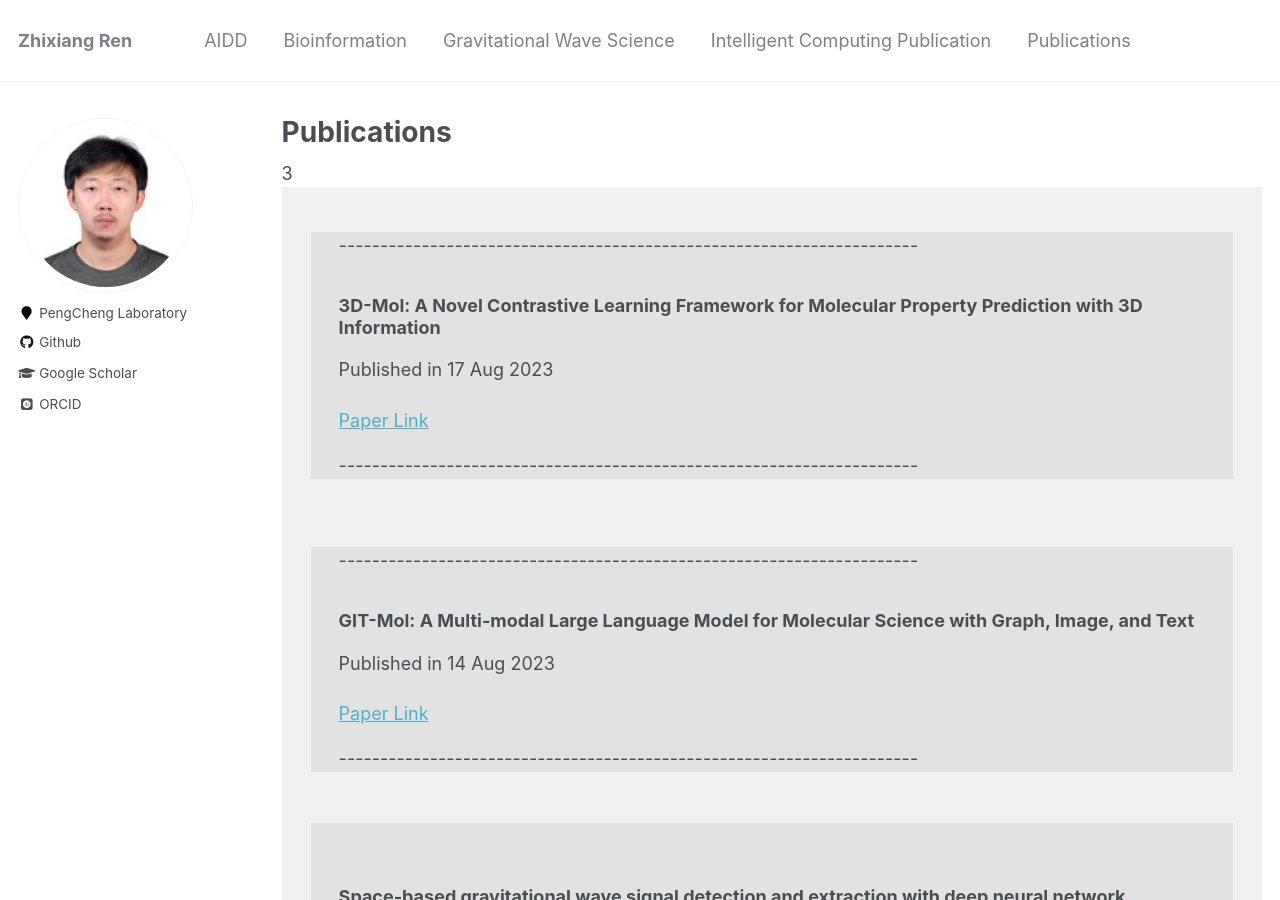
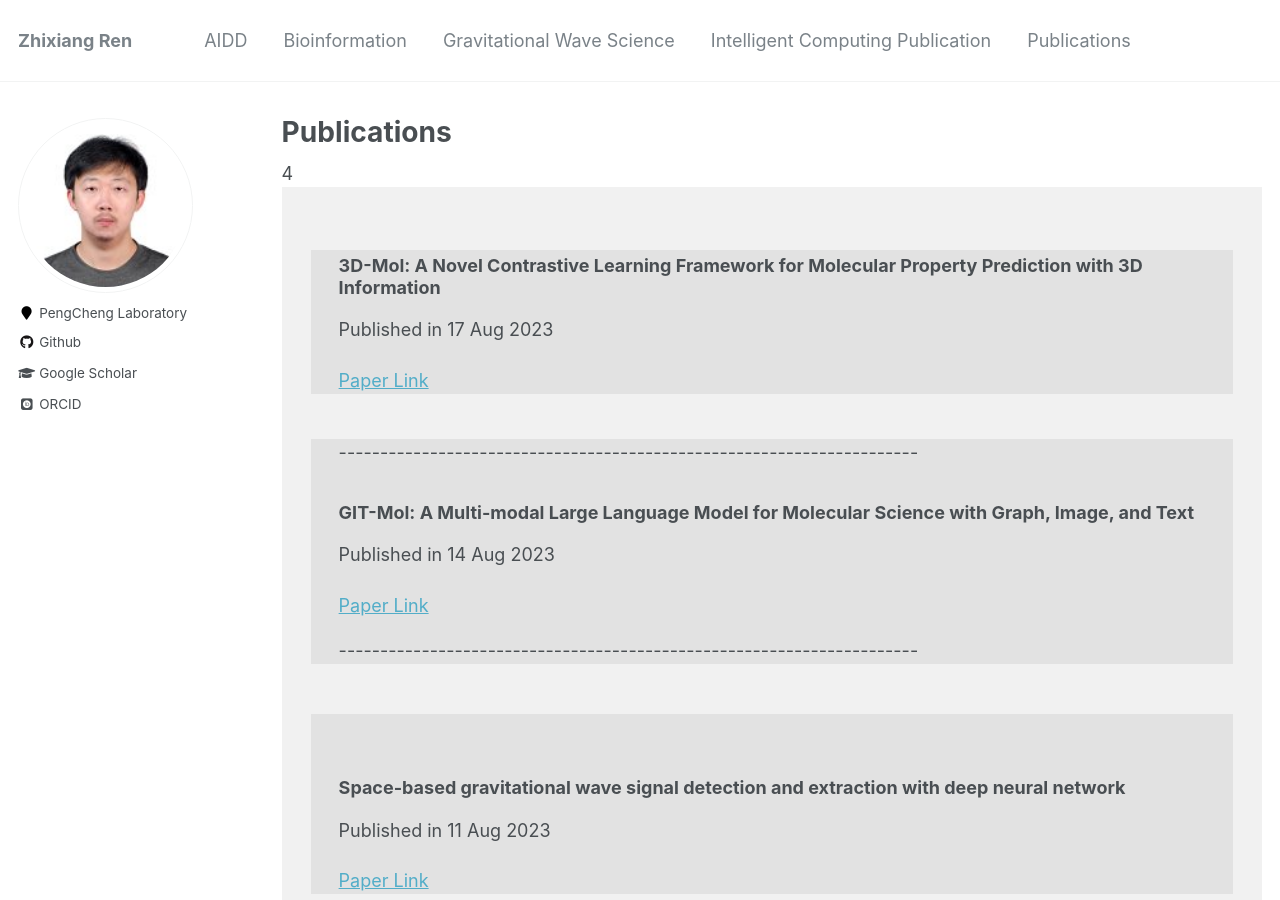
Before and after one commit to zhixiang-ren/zhixiang-ren.github.io, a Jekyll site: the page built from _pages/publications.html, in a window 1280 px wide and 900 px high. Built offline with Jekyll 4.4.1, drawn with Linux system fonts in a browser that asks for light colours; some web fonts are replaced.

Commit message:
Update publications.html

```diff
--- a/_pages/publications.html
+++ b/_pages/publications.html
@@ -4,16 +4,14 @@ title: "Publications"
 permalink: /publications/
 author_profile: true
 ---
-3
+4
 <div style="width: 100%;padding-left: 3%;padding-right: 3%;background-color: rgb(241, 241, 241);">
 </br>
 <div style="width: 100%;padding-left: 3%;padding-right: 3%;background-color: rgb(226, 226, 226);">
-<p style="text-align:justify">----------------------------------------------------------------------</p>
-<h3>3D-Mol: A Novel Contrastive Learning Framework for Molecular Property Prediction with 3D Information</h3>
+<h3 style="padding-top: 5px;">3D-Mol: A Novel Contrastive Learning Framework for Molecular Property Prediction with 3D Information</h3>
 <p style="text-align:justify">Published in 17 Aug 2023</p>
-<a href="https://www.biorxiv.org/content/10.1101/2023.08.15.553467v1.abstract">Paper Link</a>
+<a style="padding-bottom: 5px;" href="https://www.biorxiv.org/content/10.1101/2023.08.15.553467v1.abstract">Paper Link</a>
 </br>
-<p style="text-align:justify">----------------------------------------------------------------------</p>
 </div>
 
 </br>
```
